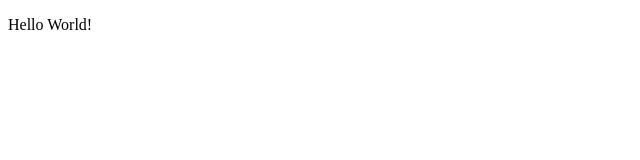
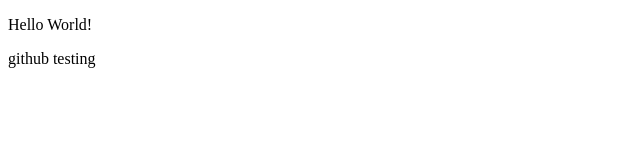
Before and after one commit to ORENZC/GithubTesting, a plain HTML site: page index.html in a window 1280 px wide. Shown: the full height of the page, 0-640 px from the left. Drawn offline with Linux system fonts and the light colour scheme.

Commit message:
add github testing!

```diff
--- a/index.html
+++ b/index.html
@@ -7,5 +7,6 @@
   </head>
   <body>
     <p>Hello World!</p>
+    <p>github testing</p>
   </body>
 </html>
```
